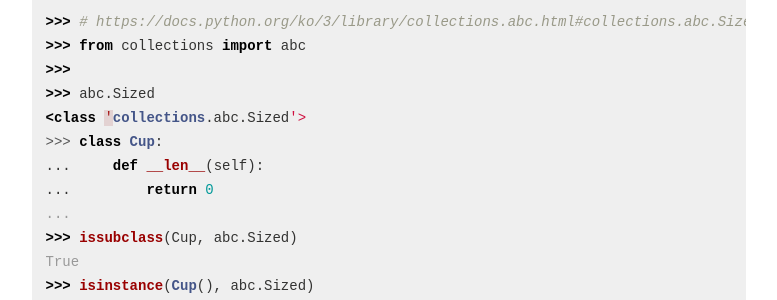
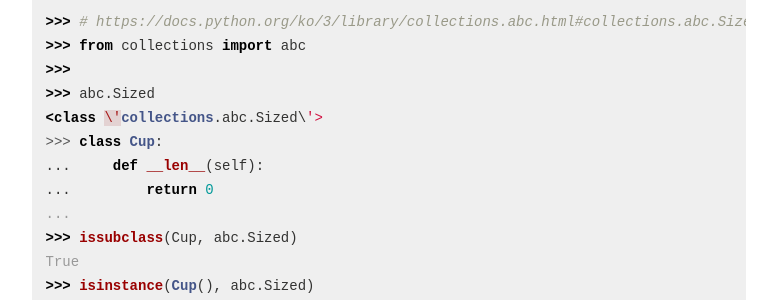
Before and after one commit to myungseokang/blog, a Jekyll site: the page built from _posts/2021-02-15-more-pythonic-02.md, in a window 1280 px wide and 900 px high, scrolled down 1061 px. Shown: the part 150-450 px from the top of the window, without its empty margins (348-1125 px from the left). Built offline with Jekyll 4.4.1, drawn with Linux system fonts in a browser that asks for light colours; nearby versions of some CDN libraries; comment, search, counter and statistics services are not loaded; a style sheet for code colours, icons or effects is not loaded.

Commit message:
Fix typo

```diff
--- a/_posts/2021-02-15-more-pythonic-02.md
+++ b/_posts/2021-02-15-more-pythonic-02.md
@@ -31,7 +31,7 @@ date: 2021-02-15
 >>> from collections import abc
 >>>
 >>> abc.Sized
-<class 'collections.abc.Sized'>
+<class \'collections.abc.Sized\'>
 >>> class Cup:
 ...     def __len__(self):
 ...         return 0
```
Also changed, not shown: other parts of _posts/2021-02-15-more-pythonic-02.md (+0 -2 lines).
